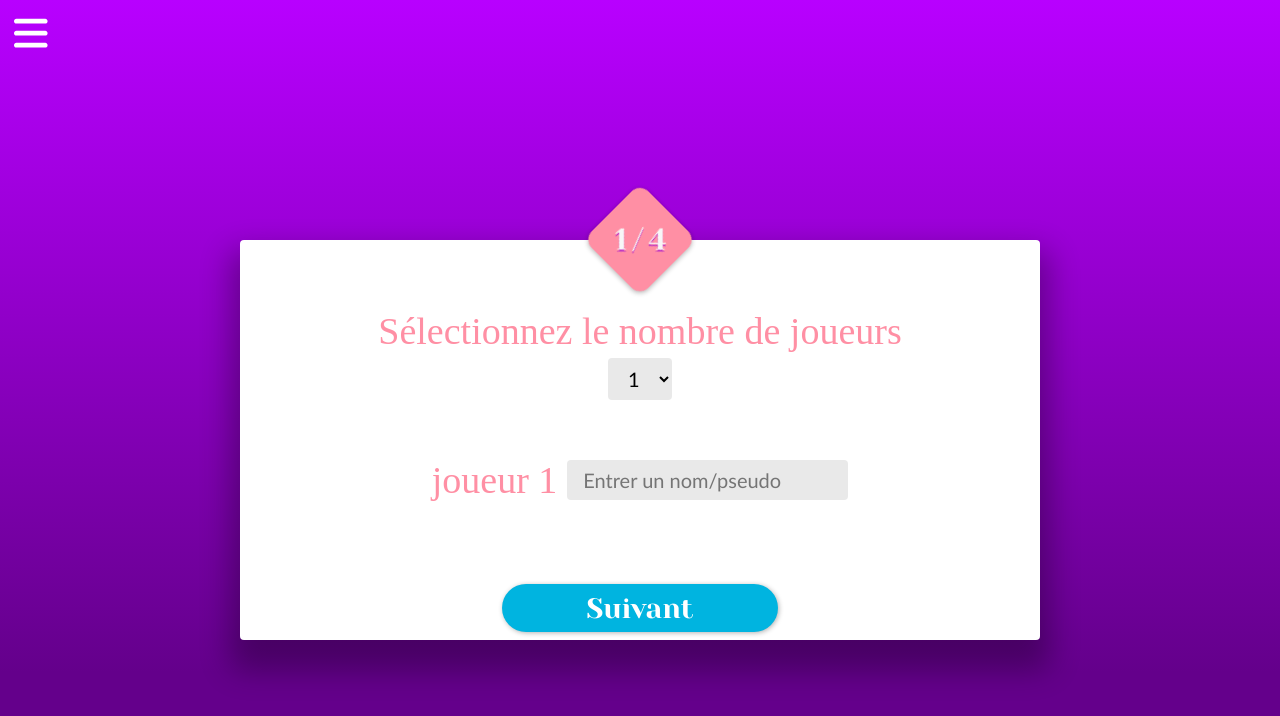
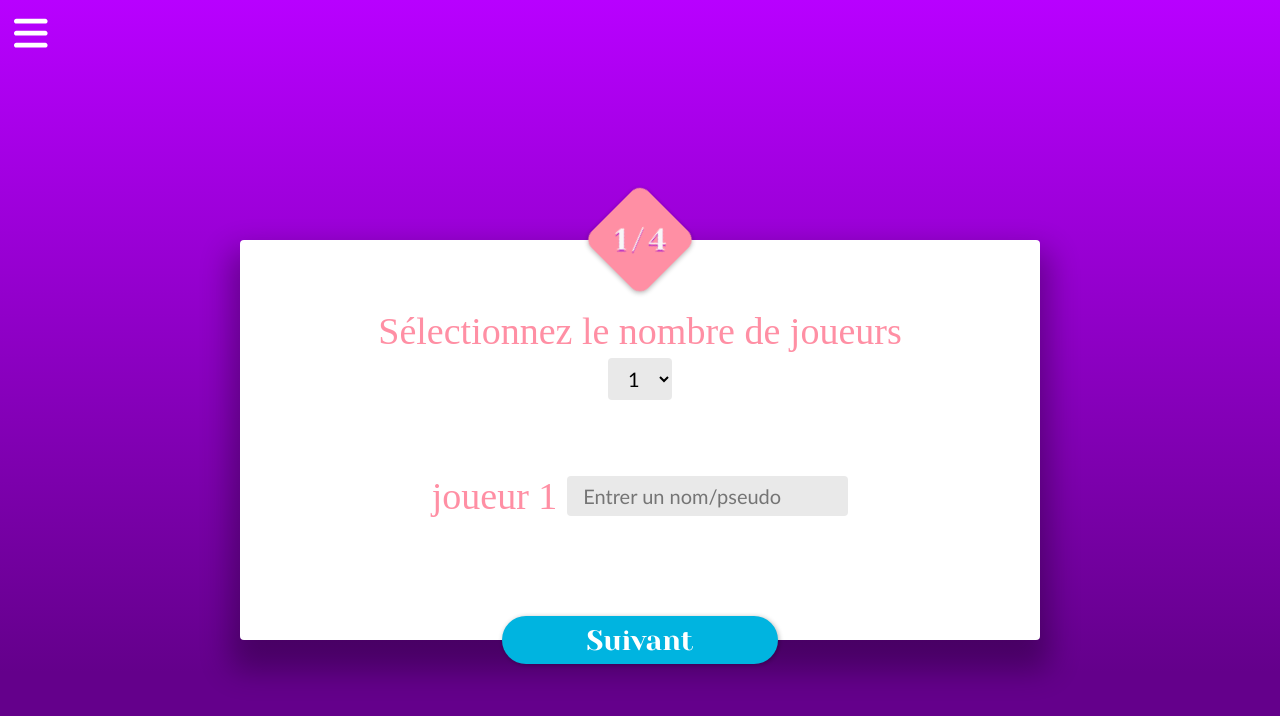
Before and after one commit to SergioTrinquet/Memory_Game, a Vue app: page /settings in a window 1280 px wide. Shown: the top 716 px of the page. Built offline with nearby package versions, Linux system fonts and the light colour scheme; a web font is replaced by a local one.

Commit message:
Modif mineure CSS

```diff
--- a/src/components/base/BaseModal.vue
+++ b/src/components/base/BaseModal.vue
@@ -20,7 +20,7 @@
         align-items: center;
         min-height: 50vh;
         width: min(70vw, 800px);
-        padding: 9vh 7vmin 4vh 7vmin;
+        padding: 9vh 7vmin 0vh 7vmin;
     }
     @media screen and (max-width: 700px) {
         .modal { width: 80vw; }
```
